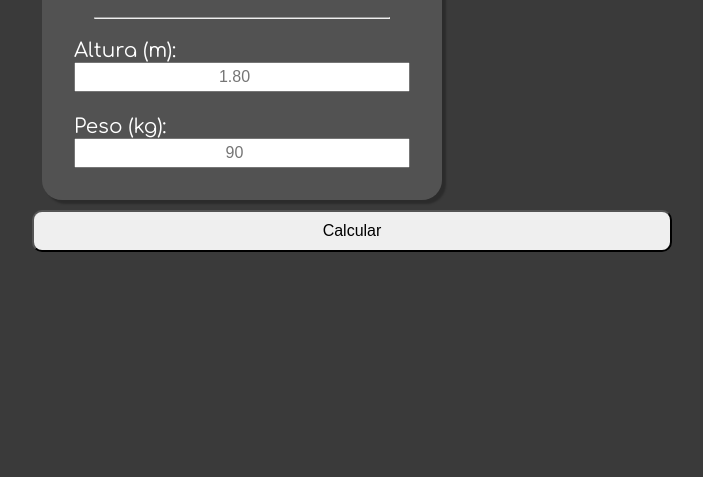
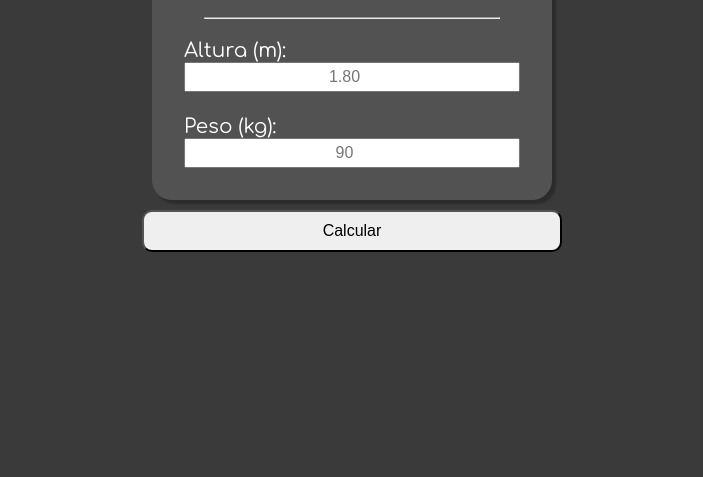
Before and after one commit to joaoacastro/imc, a website: page index.html in a window 1280 px wide. Shown: the part 323-800 px from the top of the page, without its empty margins (288-991 px from the left). Drawn offline with Linux system fonts and the light colour scheme; a web font is replaced by a local one.

Commit message:
fixed button size

```diff
--- a/css/style.css
+++ b/css/style.css
@@ -62,7 +62,6 @@ main{
 
 button{
   padding: 10px;
-  width: 50vw;
   border-radius: 10px;
   font-size: 1rem;
 }
```
